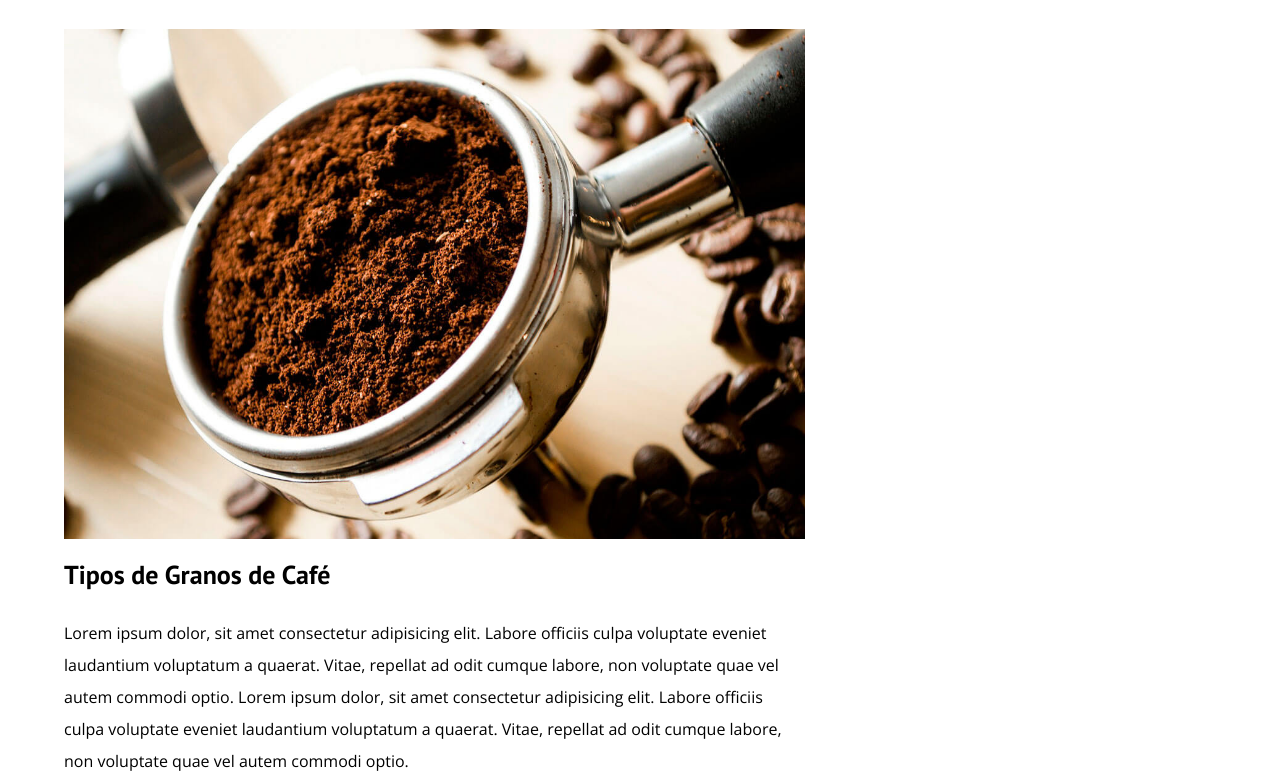
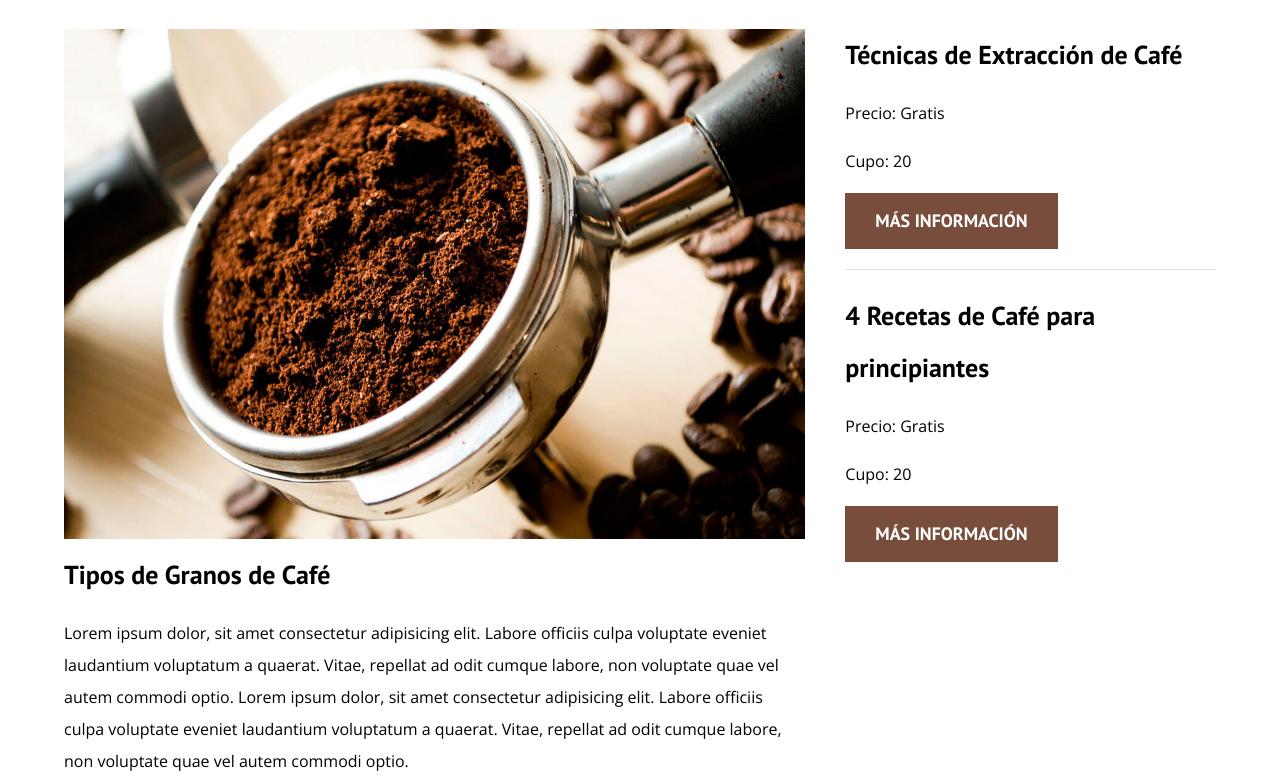
Before and after one commit to tomasdvj/blog-cafe, a plain HTML site: page index.html in a window 1280 px wide. Shown: the part 699-1478 px from the top of the page. Drawn offline with nearby package versions, Linux system fonts and the light colour scheme.

Commit message:
Barra lateral terminada

```diff
--- a/css/styles.css
+++ b/css/styles.css
@@ -99,6 +99,9 @@ img{
 .boton--primario{
     background-color: var(--negro);
 }
+.boton--secundario{
+    background-color: var(--primario);
+}
 
 /*! Navegacion */
 @media (min-width: 768px) {
@@ -146,3 +149,27 @@ img{
     border: none;
     margin-bottom: 0;
 }
+
+/*! Barra lateral */
+.cursos{
+    list-style: none;
+}
+.widget-curso{
+    border-bottom: 1px solid var(--claro);
+    margin-bottom: 2rem;
+}
+.widget-curso:last-of-type{
+    border: none;
+    margin-bottom: 0;
+}
+.wifget-curso__label{
+    font-family: var(--fuenteHeading);
+    font-weight: 700;
+}
+.widget-curso__info{
+    font-weight: 200;
+}
+.widget-curso__info,
+.wifget-curso__label{
+    font-weight: 2rem;
+}
--- a/index.html
+++ b/index.html
@@ -70,6 +70,20 @@
         </main>
         <aside class="sidebar">
             <h3>Nuestros Cursos y Talleres</h3>
+            <ul class="cursos no-padding">
+                <li class="widget-curso">
+                    <h4 class="no-margin">Técnicas de Extracción de Café</h4>
+                    <p class="widget-curso__label">Precio: <span class="widget-curso__info">Gratis</span></p>
+                    <p class="widget-curso__label">Cupo: <span class="widget-curso__info">20</span></p>
+                    <a href="entrada.html" class="boton boton--secundario">Más Información</a>
+                </li>
+                <li class="widget-curso">
+                    <h4 class="no-margin">4 Recetas de Café para principiantes</h4>
+                    <p class="widget-curso__label">Precio: <span class="widget-curso__info">Gratis</span></p>
+                    <p class="widget-curso__label">Cupo: <span class="widget-curso__info">20</span></p>
+                    <a href="entrada.html" class="boton boton--secundario">Más Información</a>
+                </li>
+            </ul>
         </aside>
     </div>
 </body>
```
